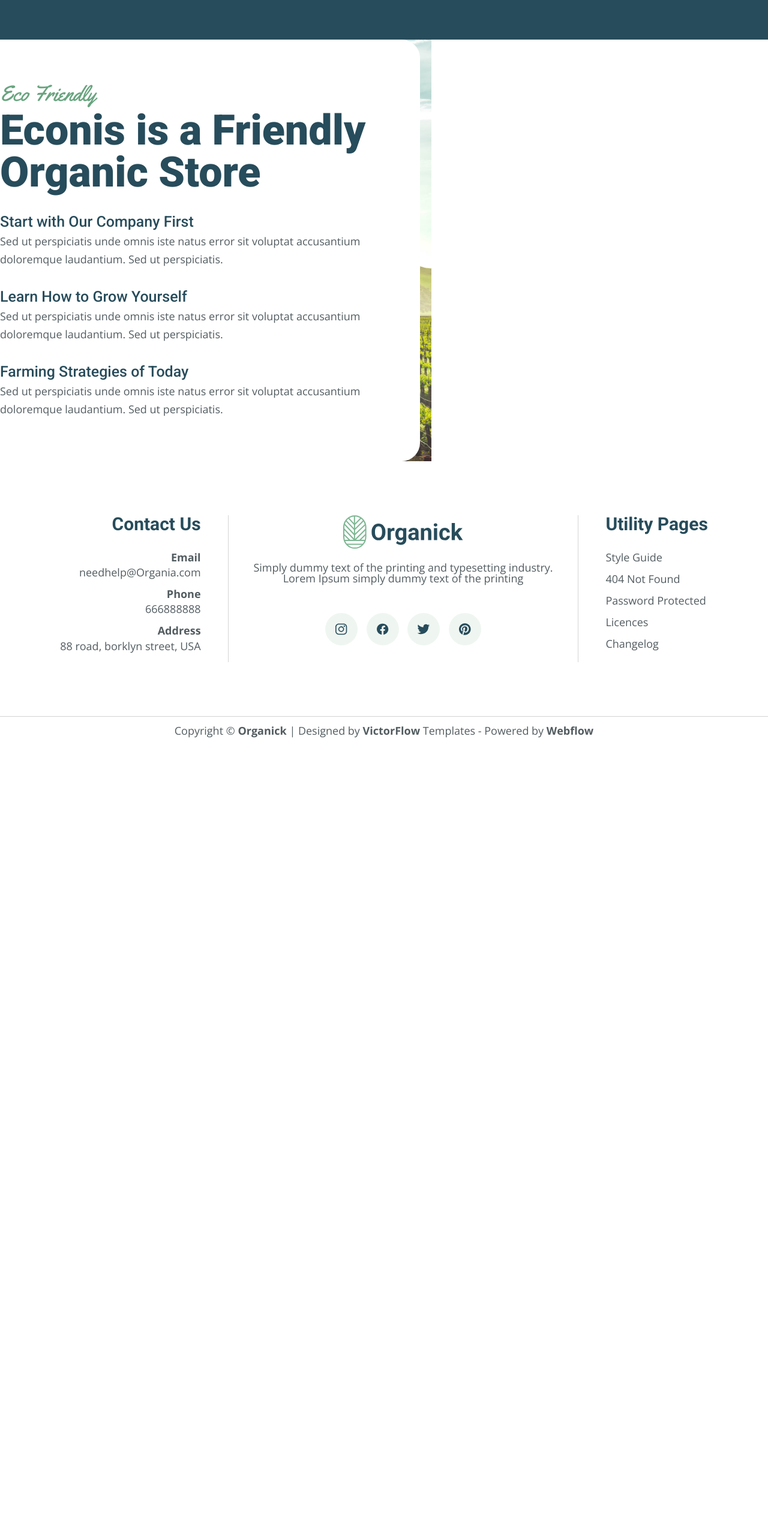
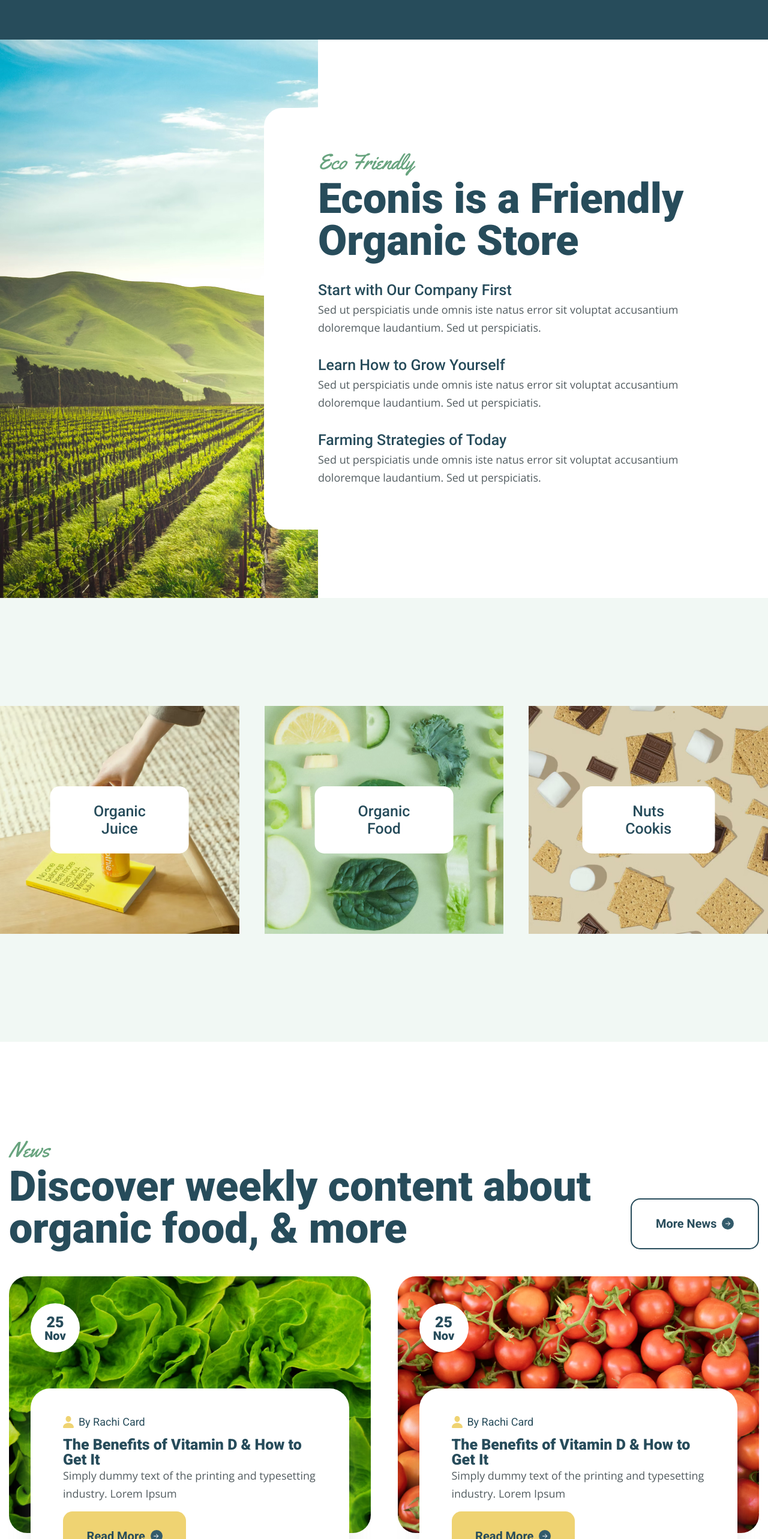
Before and after one commit to tkach-v/OrganickStore, a React (Create React App) app: page / in a window 1280 px wide. Shown: the part 4715-7281 px from the top of the page at 60% size. Before the commit the page ends 5956 px from the top, so only its background shows below. Built offline with nearby package versions, Linux system fonts and the light colour scheme.

Commit message:
add gallery, news section

```diff
--- a/src/App.js
+++ b/src/App.js
@@ -10,6 +10,8 @@ import Shop from "./components/shop/Shop";
 import Testimonials from "./components/testimonials/Testimonials";
 import Offer from "./components/offer/Offer";
 import WhoWeAre from "./components/who-we-are/WhoWeAre";
+import Gallery from "./components/gallery/Gallery";
+import News from "./components/news/News";
 
 function App() {
   return (
@@ -25,6 +27,8 @@ function App() {
           <Testimonials/>
           <Offer/>
           <WhoWeAre/>
+          <Gallery/>
+          <News/>
         </main>
         <Footer/>
       </ThemeProvider>
--- /dev/null
+++ b/src/components/gallery/Gallery.jsx
@@ -0,0 +1,59 @@
+import React from 'react';
+import styled from "styled-components";
+import {Button, CorrectedImage} from "../../styles/common";
+
+const StyledGallery = styled.div`
+  background: #F1F8F4;
+  padding: 10rem 0;
+  display: flex;
+  align-items: center;
+  gap: 2.33rem;
+  @media (max-width: ${props => props.theme.breakpoints.large}) {
+    padding: 6rem 0;
+  }
+  @media (max-width: ${props => props.theme.breakpoints.medium}) {
+    padding: 3rem ${props => props.theme.container.paddingX};
+    flex-direction: column;
+    gap: 1rem;
+  }
+`
+
+const GalleryItem = styled.div`
+  position: relative;
+  width: 100%;
+  @media (max-width: ${props => props.theme.breakpoints.medium}) {
+    max-width: 500px;
+  }
+`
+
+const GalleryItemBtn = styled(Button)`
+  background: #FFFFFF;
+  padding: 1.5rem 4rem;
+  font-weight: 500;
+  font-size: 1.38889rem;
+  position: absolute;
+  top: 50%;
+  left: 50%;
+  transform: translate(-50%, -50%);
+`
+
+function Gallery() {
+  return (
+    <StyledGallery>
+      <GalleryItem>
+        <CorrectedImage src="./img/gallery/image-1.jpg" alt="" />
+        <GalleryItemBtn>Organic Juice</GalleryItemBtn>
+      </GalleryItem>
+      <GalleryItem>
+        <CorrectedImage src="./img/gallery/image-2.jpg" alt="" />
+        <GalleryItemBtn>Organic Food</GalleryItemBtn>
+      </GalleryItem>
+      <GalleryItem>
+        <CorrectedImage src="./img/gallery/image-3.jpg" alt="" />
+        <GalleryItemBtn>Nuts Cookis</GalleryItemBtn>
+      </GalleryItem>
+    </StyledGallery>
+  );
+}
+
+export default Gallery;
--- /dev/null
+++ b/src/components/news/News.jsx
@@ -0,0 +1,145 @@
+import React from 'react';
+import styled from "styled-components";
+import {Button, ButtonArrow, Container, CorrectedImage, Subtitle, Text, Title} from "../../styles/common";
+
+const StyledNews = styled(Container)`
+  padding-top: 9rem;
+  padding-bottom: 9rem;
+`
+
+const NewsHeader = styled.div`
+  display: flex;
+  align-items: end;
+  justify-content: space-between;
+  gap: 2rem;
+  padding-bottom: 2.5rem;
+`
+
+const NewsHeaderTitleBlock = styled.div`
+  max-width: 970px;
+`
+
+const NewsHeaderButton = styled(Button)`
+  border: 2px solid #274C5B;
+  background: #FFFFFF;
+  min-width: 213px;
+`
+
+const NewsContent = styled.div`
+  display: flex;
+  gap: 2.5rem;
+`
+
+const StyledNewsItem = styled.div`
+  width: 100%;
+  position: relative;
+  padding-bottom: 3rem;
+`
+
+const NewsItemImage = styled.img`
+  border-radius: 1.66667rem;
+  width: 100%;
+  height: 100%;
+  object-fit: cover;
+`
+
+const NewsItemDate = styled(Title)`
+  width: 82px;
+  height: 82px;
+  background: #FFFFFF;
+  border-radius: 50%;
+  text-align: center;
+  position: absolute;
+  top: 2.5rem;
+  left: 2rem;
+  font-size: 1.11111rem;
+  display: flex;
+  flex-direction: column;
+  justify-content: center;
+`
+
+const NewsItemInfo = styled.div`
+  width: calc(100% - 4rem);
+  border-radius: 1.8rem;
+  background: #FFFFFF;
+  box-shadow: 0 20px 35px 0 rgba(167, 167, 167, 0.25);
+  padding: 2.56rem 3rem 3.3rem 3rem;
+  position: absolute;
+  top: calc(50% - 3rem);
+  left: 2rem;
+`
+
+const NewsItemInfoAuthor = styled(Title)`
+  display: flex;
+  align-items: center;
+  gap: 0.44rem;
+  font-size: 1rem;
+  font-weight: 400;
+`
+
+function NewsItem(props) {
+  return (
+    <StyledNewsItem>
+      <NewsItemImage src={props.imageUrl} alt="" />
+      <NewsItemDate>
+        <div style={{fontSize: "1.38889rem"}}>{props.day}</div>
+        <div>{props.month}</div>
+      </NewsItemDate>
+      <NewsItemInfo>
+        <NewsItemInfoAuthor>
+          <img src="./img/news/author-icon.svg" alt=""/>
+          <div>By {props.author}</div>
+        </NewsItemInfoAuthor>
+        <div style={{padding: "0.83rem 0"}}>
+          <Title $fontSize="1.38889rem">{props.title}</Title>
+          <Text>{props.description}</Text>
+        </div>
+        <Button>
+          <div>Read More</div>
+          <ButtonArrow>
+            <img src="./img/common/arrow.svg" alt=""/>
+          </ButtonArrow>
+        </Button>
+      </NewsItemInfo>
+    </StyledNewsItem>
+  );
+}
+
+function News() {
+  return (
+    <StyledNews>
+      <NewsHeader>
+        <NewsHeaderTitleBlock>
+          <Subtitle>News</Subtitle>
+          <Title>Discover weekly content about organic food, & more</Title>
+        </NewsHeaderTitleBlock>
+        <NewsHeaderButton>
+          <div>More News</div>
+          <ButtonArrow>
+            <img src="./img/common/arrow.svg" alt=""/>
+          </ButtonArrow>
+        </NewsHeaderButton>
+      </NewsHeader>
+      <NewsContent>
+        <NewsItem
+          imageUrl="./img/news/new-1-image.jpg"
+          day="25"
+          month="Nov"
+          author="Rachi Card"
+          title="The Benefits of Vitamin D & How to Get It"
+          description="Simply dummy text of the printing and typesetting industry. Lorem Ipsum"
+        />
+        <NewsItem
+          imageUrl="./img/news/new-2-image.jpg"
+          day="25"
+          month="Nov"
+          author="Rachi Card"
+          title="The Benefits of Vitamin D & How to Get It"
+          description="Simply dummy text of the printing and typesetting industry. Lorem Ipsum"
+        />
+      </NewsContent>
+    </StyledNews>
+  );
+}
+
+export default News;
--- a/src/components/who-we-are/WhoWeAre.jsx
+++ b/src/components/who-we-are/WhoWeAre.jsx
@@ -1,20 +1,39 @@
 import React from 'react';
 import styled from "styled-components";
-import {CorrectedImage, Subtitle, Text, Title} from "../../styles/common";
+import {Subtitle, Text, Title} from "../../styles/common";
 
 const StyledWhoWeAre = styled.div`
-  background-image: url("../../img/who-we-are/image.jpg");
-  background-repeat: no-repeat;
-  background-size: contain;
+  display: flex;
+  align-items: center;
+  position: relative;
+`
+
+const WhoWeAreImgWrapper = styled.div`
+  height: 100%;
+  overflow: hidden;
+  @media (max-width: ${props => props.theme.breakpoints.medium}) {
+    display: none;
+  }
+`
+
+const WhoWeAreImg = styled.img`
+  height: 100%;
 `
 
 const WhoWeAreContent = styled.div`
   width: 100%;
-  max-width: 790px;
+  max-width: 750px;
   border-radius: 1.7rem;
   padding: 4rem 0 4rem 5rem;
   background: #FFFFFF;
   transform: translateX(-5rem);
+  position: relative;
+  z-index: 1;
+  @media (max-width: ${props => props.theme.breakpoints.medium}) {
+    max-width: none;
+    transform: none;
+    padding: 3rem ${props => props.theme.container.paddingX};
+  }
 `
 
 const WhoWeAreContentThesis = styled.div`
@@ -30,9 +49,9 @@ const WhoWeAreContentThesisTitle = styled(Title)`
 function WhoWeAre() {
   return (
     <StyledWhoWeAre>
-      {/*<WhoWeAreImgWrapper>*/}
-      {/*  <CorrectedImage src="./img/who-we-are/image.jpg" alt=""/>*/}
-      {/*</WhoWeAreImgWrapper>*/}
+      <WhoWeAreImgWrapper>
+        <WhoWeAreImg src="./img/who-we-are/image.jpg" alt=""/>
+      </WhoWeAreImgWrapper>
       <WhoWeAreContent>
         <Subtitle>Eco Friendly</Subtitle>
         <Title>Econis is a Friendly Organic Store</Title>
--- a/src/styles/common.js
+++ b/src/styles/common.js
@@ -38,7 +38,7 @@ export const Button = styled.button`
   margin-right: ${props => props.$marginRight};
   color: ${props => (props.$color || props.theme.colors.title)};
   background-color: ${props => (props.$backgroundColor || '#EFD372')};
-  padding: ${props => (props.$paddingY || '1.6rem')} ${props => (props.$paddingX || '2.2rem')};
+  padding: 1.6rem 2.2rem;
   border: ${props => (props.$border || 'none')};
   font-family: Roboto, sans-serif;
   font-size: 1.11111rem;
```
Also changed, not shown: public/img/gallery/image-1.jpg.
